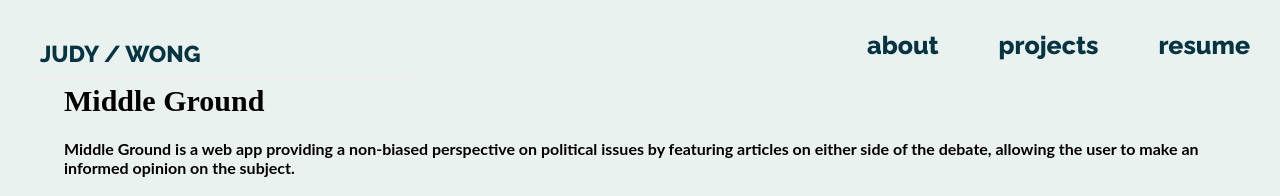
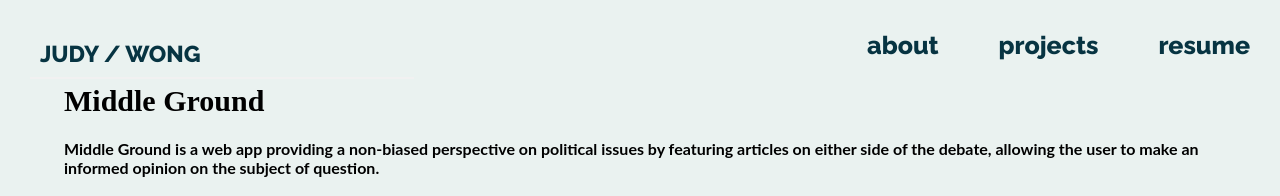
Before and after one commit to wongjwm/wongjwm.github.io, a plain HTML site: page projects/middle-ground.html in a window 1280 px wide. Shown: the top 196 px of the page. Drawn offline with Linux system fonts and the light colour scheme.

Commit message:
Edit middle-ground project page

```diff
--- a/projects/middle-ground.html
+++ b/projects/middle-ground.html
@@ -20,7 +20,7 @@
 
   <div class="projectpage">
     <h1>Middle Ground</h1>
-    <h4>Middle Ground is a web app providing a non-biased perspective on political issues by featuring articles on either side of the debate, allowing the user to make an informed opinion on the subject.</h4>
+    <h4>Middle Ground is a web app providing a non-biased perspective on political issues by featuring articles on either side of the debate, allowing the user to make an informed opinion on the subject of question.</h4>
     <h4>This idea originally stemmed from the hot topic of "fake news", which has been plaguing the world as of late. In order to combat this issue, my team decided to create a platform that challenged users to form their own opinions based on articles that leaned both left and right. In order to achieve this, we used the News API to pull articles from our topic of choice, and the indico sentiment analysis API, which determined a political rating for an article based on the text. </h4>
     <h4>Developed at SheHacks Boston 2018 with a group of girls from Northeastern University. Check it out <a href="https://middle-ground.herokuapp.com" target="_blank">here</a>!</h4>
 
@@ -30,7 +30,6 @@
     </div>
   </div>
 
-
   <footer class="fixed-bottom">
     <p>&copy; Judy Wong 2018.</p>
   </footer>
```
